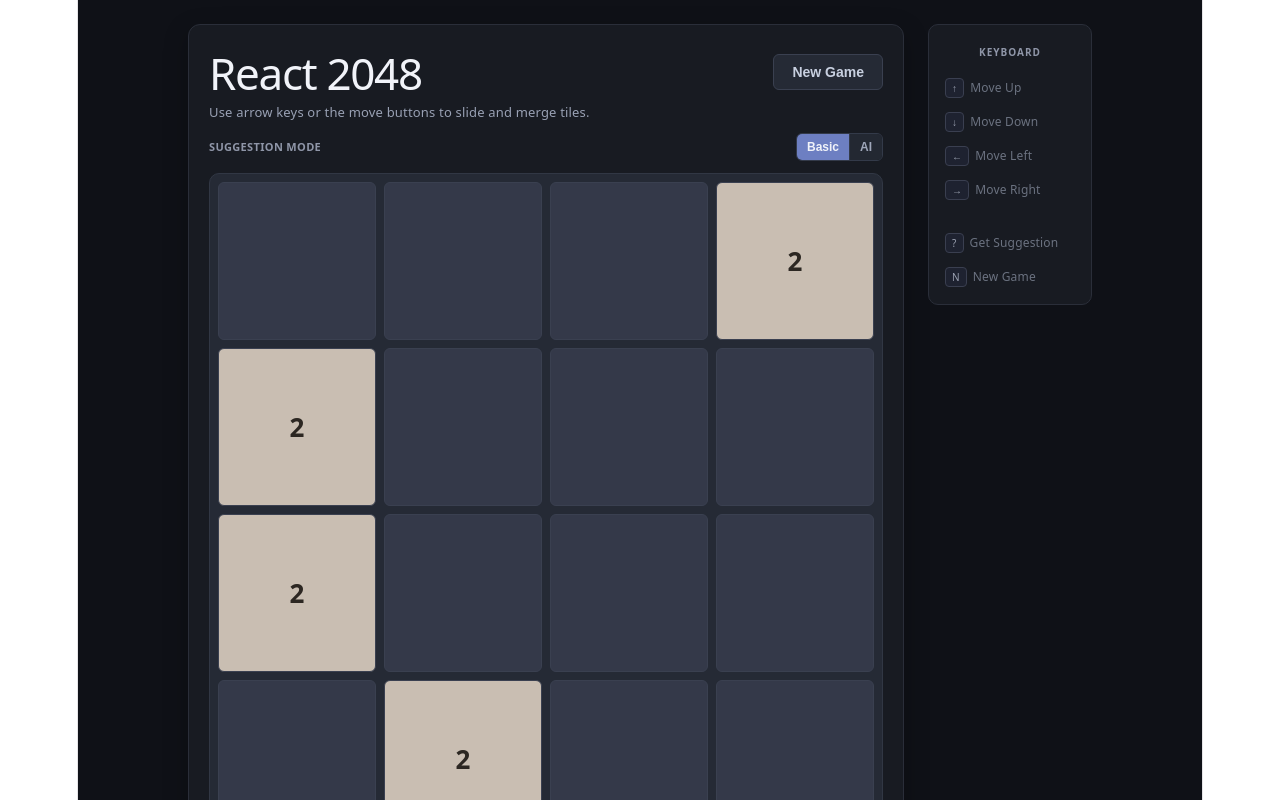
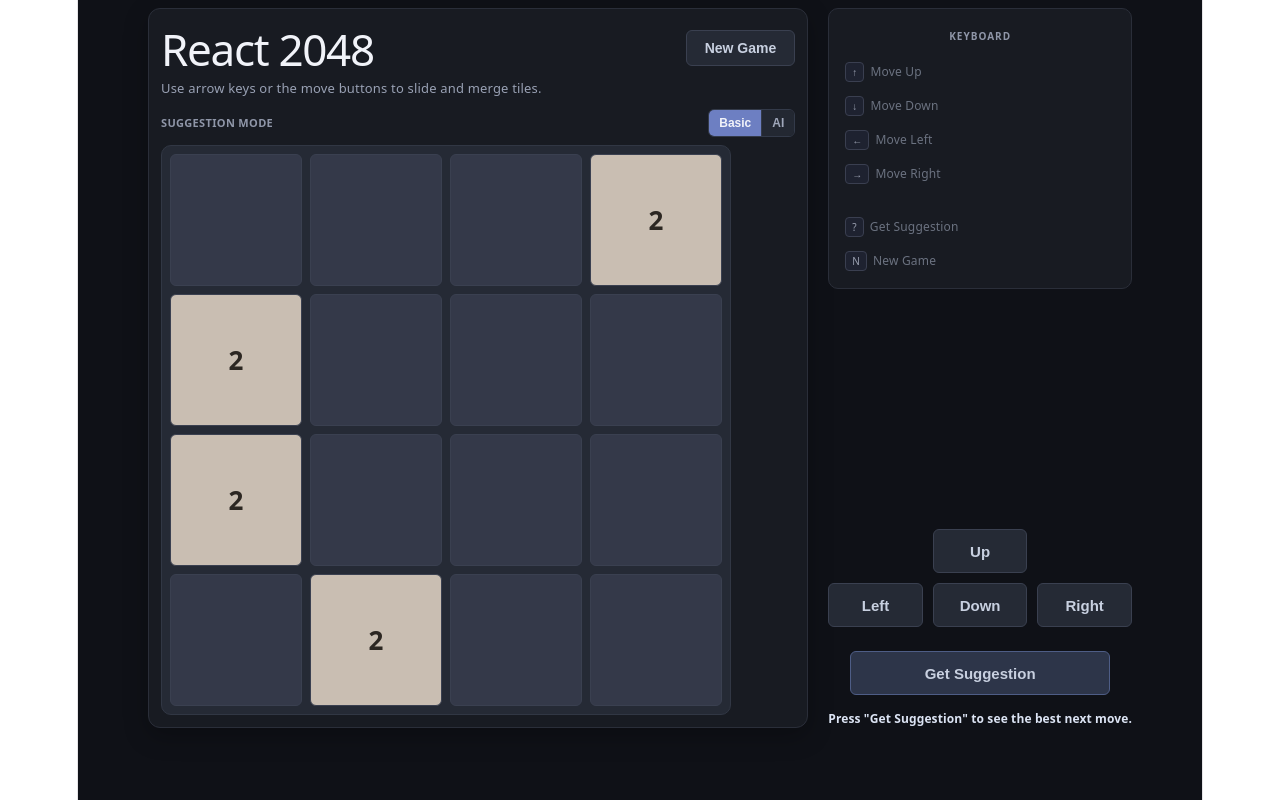
Before and after one commit to yessur3808/react-2048, a React (Vite) app: page / in a window 1280 px wide. Shown: the top 800 px of the page. Built offline with nearby package versions, Linux system fonts and the light colour scheme.

Commit message:
Adjust the controls and game board alignment to work better on smaller screens

```diff
--- a/src/App.css
+++ b/src/App.css
@@ -357,11 +357,20 @@
 
 /* ── Layout wrapper ─────────────────────────────────────────── */
 .game-layout {
-  display: flex;
-  align-items: flex-start;
-  gap: 24px;
-  width: min(100%, calc(720px + 24px + 160px)); /* shell + gap + sidebar */
+  display: grid;
+  grid-template-columns: 1fr auto;
+  grid-template-rows: auto auto;
+  grid-template-areas:
+    "shell  sidebar"
+    "footer .      ";
+  gap: 20px 24px;
+  align-items: start;
+  width: min(100%, calc(800px + 24px + 160px)); /* shell + gap + sidebar */
 }
+
+.game-shell   { grid-area: shell; }
+.game-key-sidebar { grid-area: sidebar; }
+.game-footer  { grid-area: footer; margin-top: 0; }
 
 /* ── Key legend sidebar ─────────────────────────────────────── */
 .game-key-sidebar {
@@ -428,20 +437,20 @@ kbd {
   grid-column: 3;
 }
 
+/* ── Narrow screens: stack everything ──────────────────────── */
 @media (max-width: 980px) {
   .app-root {
     place-items: start center;
   }
 
   .game-layout {
+    grid-template-columns: 1fr;
+    grid-template-areas:
+      "shell"
+      "footer"
+      "sidebar";
     width: min(100%, 720px);
-    flex-direction: column;
-    align-items: stretch;
     gap: 14px;
-  }
-
-  .game-shell {
-    max-width: 100%;
   }
 
   .game-key-sidebar {
@@ -467,7 +476,6 @@ kbd {
   }
 
   .game-shell {
-    flex: none;
     width: 100%;
     border-radius: 10px;
     padding: 12px;
@@ -485,3 +493,77 @@ kbd {
     font-size: 11px;
   }
 }
+
+/* ── Short viewports, wide enough for 2 columns             ── */
+/* Controls slide under the legend; board capped at 90svh      */
+@media (min-width: 981px) and (max-height: 800px) {
+  .app-root {
+    padding: 8px 16px;
+    place-items: start center;
+  }
+
+  .game-layout {
+    /* controls move into right column, below the legend */
+    grid-template-areas:
+      "shell  sidebar"
+      "shell  footer";
+    grid-template-rows: 1fr auto;
+    gap: 12px 20px;
+  }
+
+  .game-shell {
+    grid-row: 1 / 3;
+    display: flex;
+    flex-direction: column;
+    /* prevent shell from exceeding the viewport height */
+    max-height: 90svh;
+    box-sizing: border-box;
+    padding: 12px;
+  }
+
+  /* board-wrapper fills remaining space in the flex shell */
+  .game-board-wrapper {
+    flex: 1 1 auto;
+    min-height: 0;
+    /* board is ~square, so capping its width caps its height too */
+    max-width: calc(90svh - 150px);
+  }
+
+  .game-header {
+    margin-bottom: 8px;
+  }
+
+  .game-footer {
+    align-self: start;
+  }
+
+  .tile {
+    min-height: 0;
+  }
+}
+
+@media (min-width: 981px) and (max-height: 650px) {
+  .app-root {
+    padding: 6px 12px;
+  }
+
+  .game-layout {
+    gap: 8px 16px;
+  }
+
+  .game-shell {
+    padding: 8px;
+  }
+
+  .game-board-wrapper {
+    max-width: calc(90svh - 110px);
+  }
+
+  .game-header {
+    margin-bottom: 4px;
+  }
+
+  .game-title {
+    font-size: 28px;
+  }
+}
--- a/src/App.tsx
+++ b/src/App.tsx
@@ -228,6 +228,8 @@ function App() {
               <GameOverlay status={status} onNewGame={handleNewGame} />
             )}
           </div>
+        </section>
+        <GameKeyboardLegend />
         <GameControls
           isPlaying={isPlaying && !isAnimatingMove}
           onMove={handleMove}
@@ -238,8 +240,6 @@ function App() {
           isSuggesting={isSuggesting}
           suggestionError={suggestionError}
         />
-        </section>
-        <GameKeyboardLegend />
       </div>
     </main>
   );
```
Lines whose indentation alone changed are shown as unchanged.
